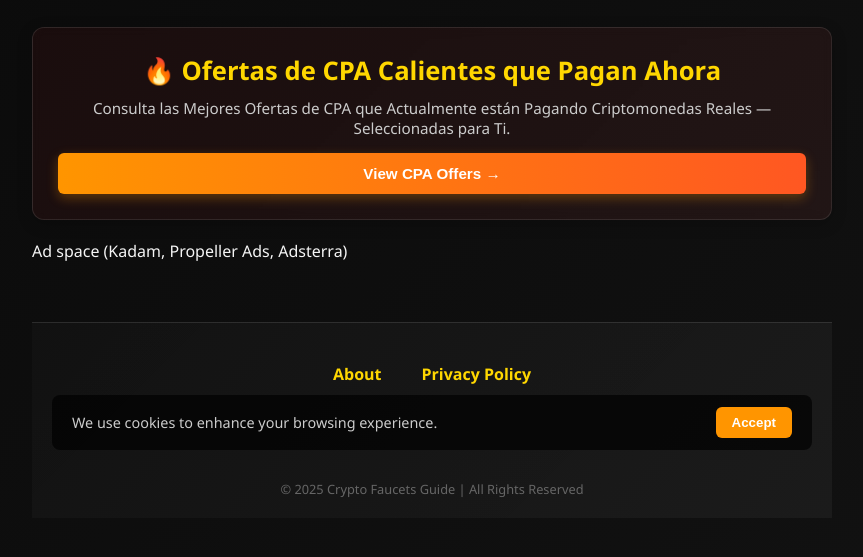
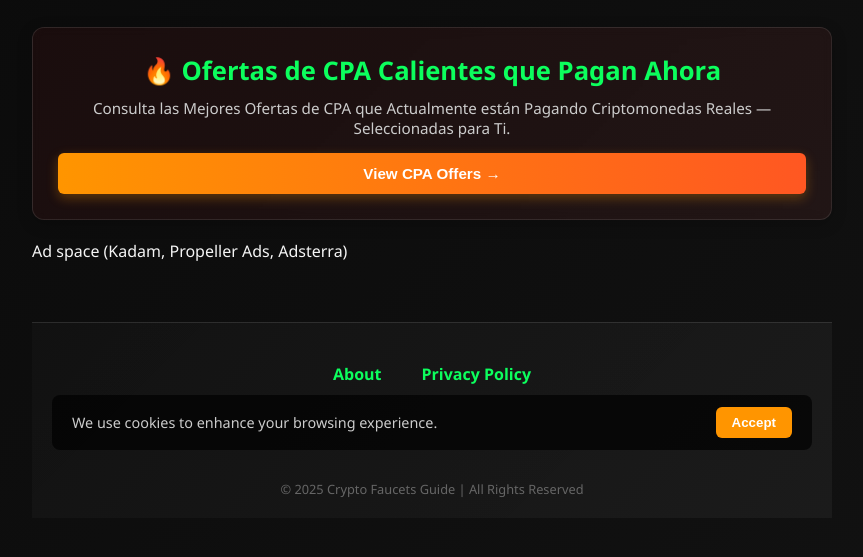
Before and after one commit to brisouzasantoa/es-site, a plain HTML site: page index.html in a window 1280 px wide. Shown: the part 183-740 px from the top of the page, without its empty margins (208-1071 px from the left). Drawn offline with Linux system fonts and the light colour scheme.

Commit message:
Update style.css

```diff
--- a/assets/style.css
+++ b/assets/style.css
@@ -4,10 +4,11 @@
     --secondary: #6E45E2;
     --dark: #121212;
     --darker: #0A0A0A;
-    --accent: #FFD700;
+    --accent: #0cff5d;
     --success: #4CAF50;
     --danger: #FF5722;
     --text: #F5F5F5;
+    --accenttwo: #FFD700;
 }
 
 * {
@@ -40,7 +41,7 @@ header {
 
 h1 {
     font-size: 2.2rem;
-    color: var(--accent);
+    color: var(--accenttwo);
     text-shadow: 0 2px 4px rgba(0,0,0,0.5);
     letter-spacing: 1px;
     word-spacing: 3px;
```
